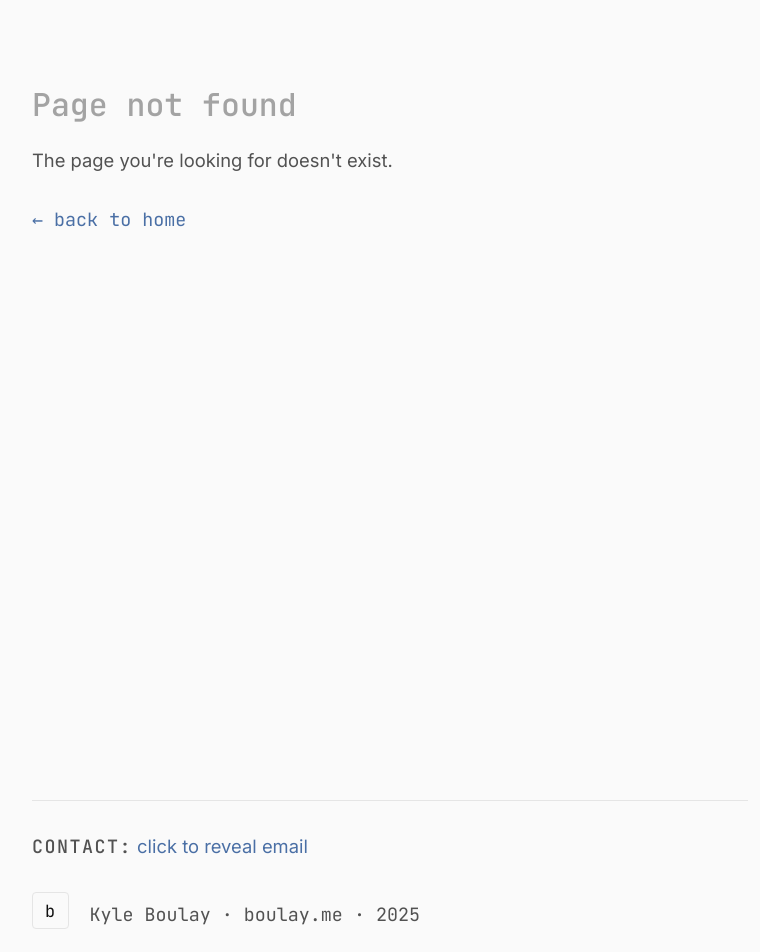
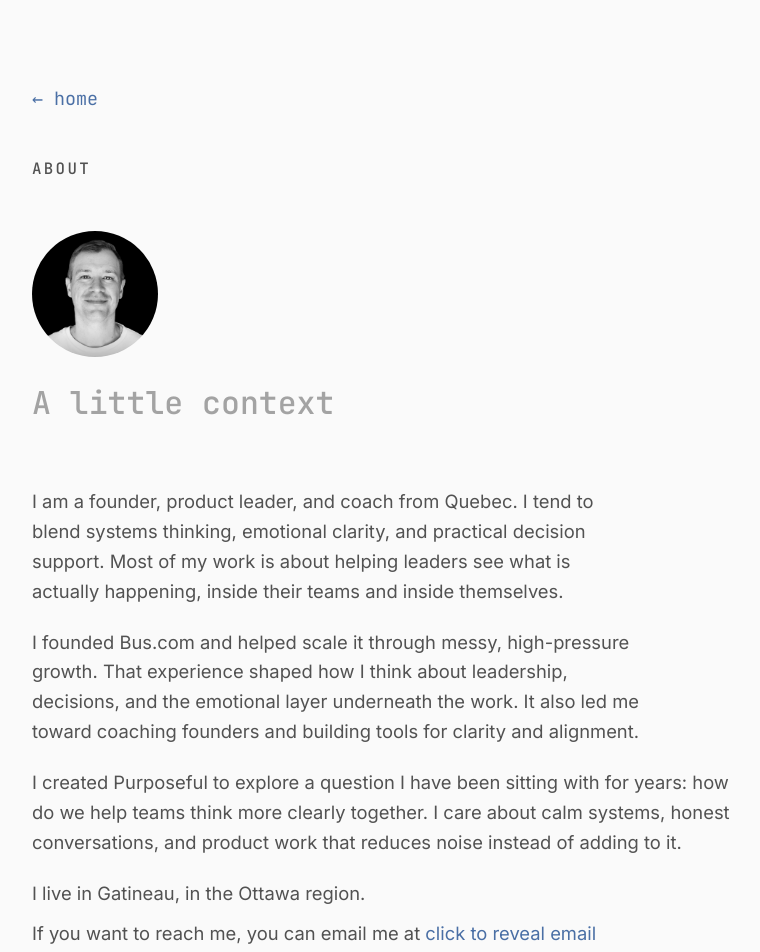
Before and after one commit to kysebo/boulay-site, a Next.js app: page /about in a window 1280 px wide. Before the commit this address had no page. Shown: the top 952 px of the page, without its empty margins (31-791 px from the left). Built offline with nearby package versions, Linux system fonts and the light colour scheme.

Commit message:
about page updates

```diff
--- /dev/null
+++ b/app/about/page.tsx
@@ -0,0 +1,81 @@
+import Link from 'next/link'
+import { Balancer } from 'react-wrap-balancer'
+import Footer from '@/components/Footer'
+import EmailReveal from '@/components/EmailReveal'
+
+export default function AboutPage() {
+  return (
+    <>
+      <main className="min-h-screen bg-[#fafafa] text-[#111]">
+        <div className="max-w-[800px] mx-auto md:mx-0 md:ml-4 px-8 pt-16 pb-8">
+
+          {/* BACK LINK */}
+          <Link
+            href="/"
+            className="font-mono text-sm text-[#4a6fa5] underline-offset-2 cursor-pointer"
+          >
+            ← home
+          </Link>
+
+          {/* TITLE BLOCK */}
+          <header>
+            <section className="pb-6 mt-8">
+              <p className="font-mono uppercase text-xs tracking-[0.15em] font-medium text-neutral-600 mb-10">
+                ABOUT
+              </p>
+              {/* PROFILE IMAGE */}
+              <img
+                src="/kyle.jpg"
+                alt="Kyle Boulay"
+                className="mb-5 w-24 h-24 rounded-full object-cover filter grayscale"
+              />
+              <h1 className="font-mono text-2xl md:text-2xl font-medium leading-[1.3] text-neutral-400">
+                A little context
+              </h1>
+            </section>
+          </header>
+
+          {/* BODY CONTENT */}
+          <article className="mt-6">
+            <p className="text-sm leading-relaxed text-neutral-600">
+              <Balancer>
+                I am a founder, product leader, and coach from Quebec. I tend to blend systems thinking, emotional clarity, and practical decision support. Most of my work is about helping leaders see what is actually happening, inside their teams and inside themselves.
+              </Balancer>
+            </p>
+
+            <p className="text-sm leading-relaxed text-neutral-600 mt-4">
+              <Balancer>
+                I founded Bus.com and helped scale it through messy, high-pressure growth. That experience shaped how I think about leadership, decisions, and the emotional layer underneath the work. It also led me toward coaching founders and building tools for clarity and alignment.
+              </Balancer>
+            </p>
+
+            <p className="text-sm leading-relaxed text-neutral-600 mt-4">
+              <Balancer>
+                I created Purposeful to explore a question I have been sitting with for years: how do we help teams think more clearly together. I care about calm systems, honest conversations, and product work that reduces noise instead of adding to it.
+              </Balancer>
+            </p>
+
+            <p className="text-sm leading-relaxed text-neutral-600 mt-4">
+              <Balancer>
+                I live in Gatineau, in the Ottawa region.
+              </Balancer>
+            </p>
+          </article>
+
+          {/* CONTACT */}
+          <section className="mt-2">
+            <p className="text-sm leading-relaxed text-neutral-600">
+              <Balancer>
+                If you want to reach me, you can email me at{' '}
+                <EmailReveal className="text-[#4a6fa5] underline-offset-2" />
+              </Balancer>
+            </p>
+          </section>
+
+        </div>
+      </main>
+
+      <Footer />
+    </>
+  );
+}
--- a/components/Footer.tsx
+++ b/components/Footer.tsx
@@ -19,7 +19,7 @@ export default function Footer() {
                 </svg>
               </span>
             </Link>
-            Kyle Boulay · boulay.me · {new Date().getFullYear()}
+            <Link href="/about" className="hover:underline">Kyle Boulay</Link> · boulay.me · {new Date().getFullYear()}
           </p>
         </div>
       </div>
```
Also changed, not shown: public/kyle.jpg (added).
